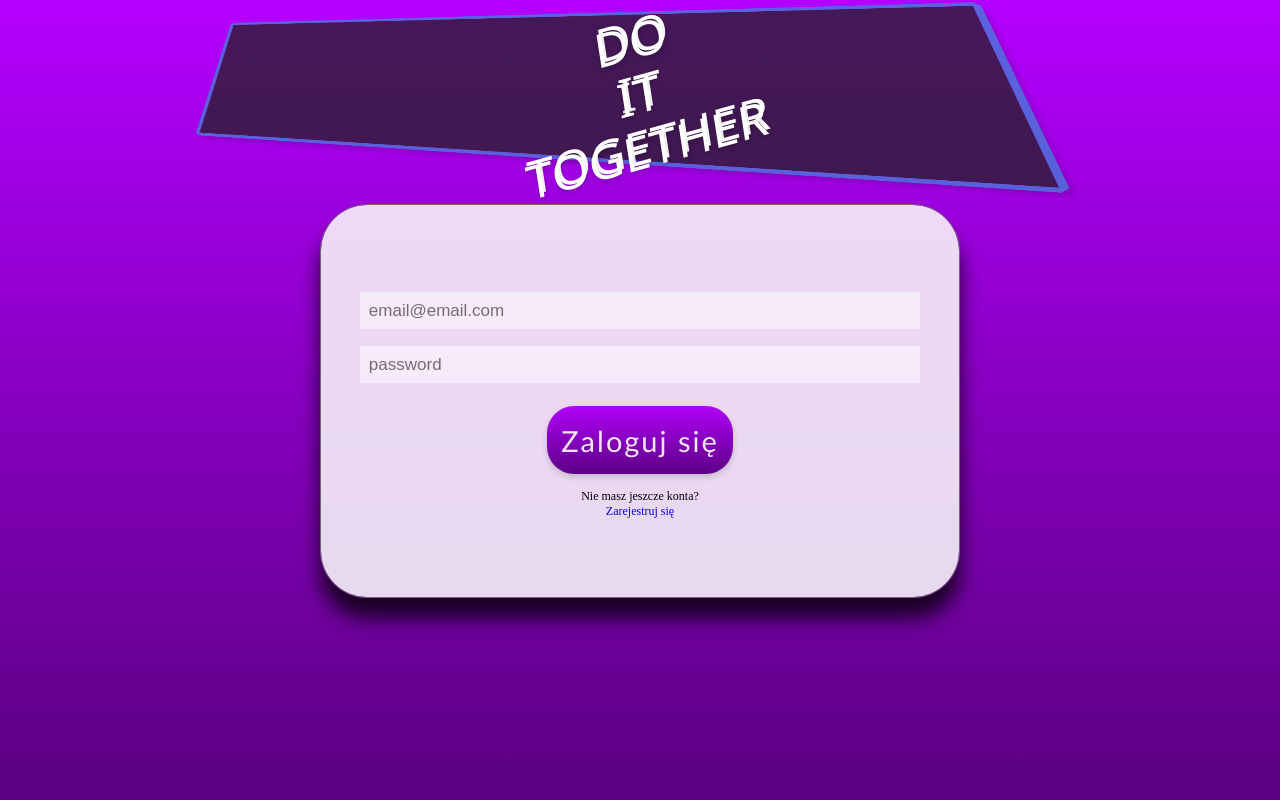
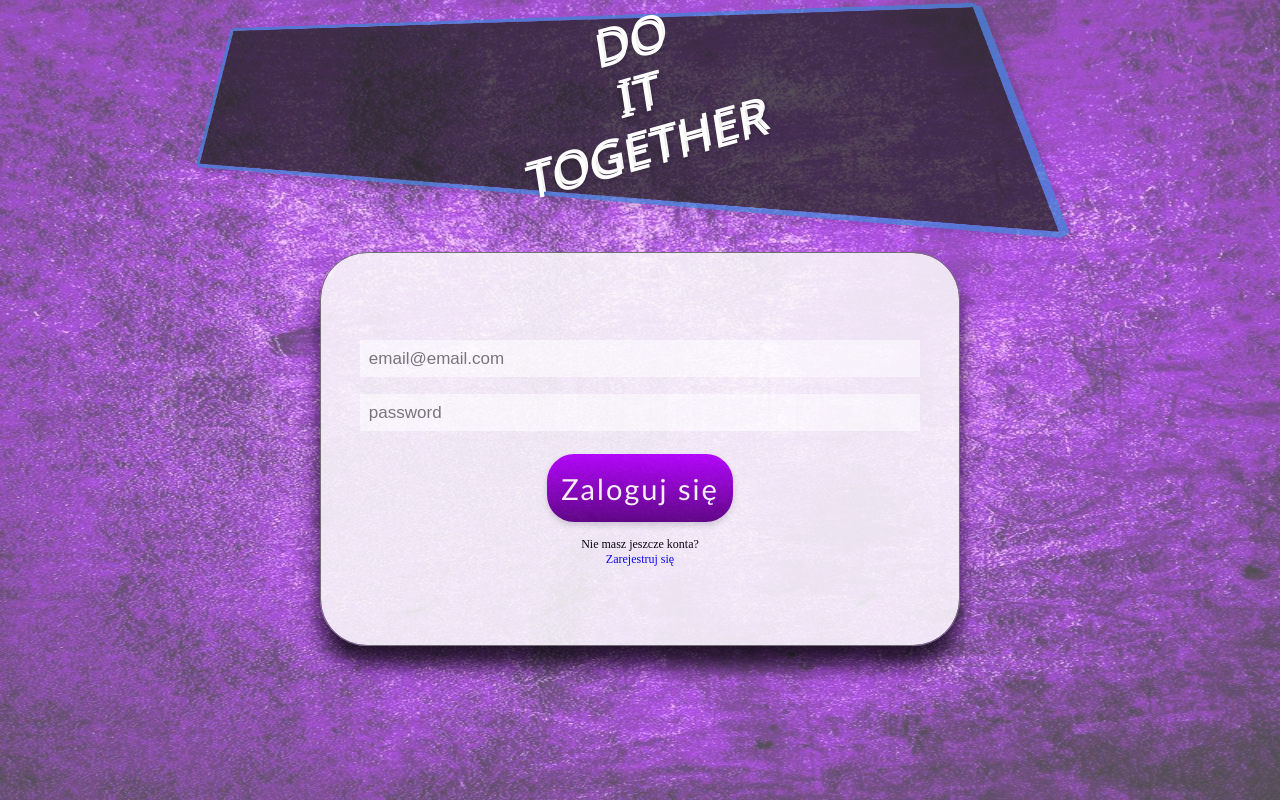
Before and after one commit to lukasmix06/DO-IT-TOGETHER, a PHP site: page / in a window 1280 px wide. Run offline with PHP 8.4, Linux system fonts and the light colour scheme; some libraries are stand-ins or nearby versions.

Commit message:
Inserting a background and improving views

```diff
--- a/public/css/activities.css
+++ b/public/css/activities.css
@@ -1,6 +1,6 @@
 section {
     display: grid;
-    grid-template-columns: repeat(3, 1fr);
+    grid-template-columns: repeat(4, 1fr);
     grid-gap: 2em;
     padding: 2em;
     overflow: auto;
@@ -30,8 +30,6 @@ section {
 .activities>div {
     border: 1px solid gray;
     border-radius: 1em 1em 0 0;
-    height: 50vh;
-
     display: flex;
     flex-direction: column;
     justify-content: space-between;
--- a/public/css/style.css
+++ b/public/css/style.css
@@ -1,5 +1,6 @@
 body {
     margin: 0;
+    /*background: transparent linear-gradient(180deg, #B400FF 0%, #5A0080 100%) 0% 0% no-repeat padding-box;*/
 
 }
 
@@ -10,16 +11,20 @@ body {
 .container {
     width: 100vw;
     height: 100vh;
-    background: transparent linear-gradient(180deg, #B400FF 0%, #5A0080 100%) 0% 0% no-repeat padding-box;
+    background-image: url("../img/output-onlinepngtools.png");
+    background-color: white;
+    opacity: 1;
+    background-size: 100% 100%;
     display: flex;
     flex-direction: column;
     align-items: center;
     overflow: auto
+
 }
 
 .logo#big {
     width: 70%;
-    height: 17em;
+    height: 21em;
     /*text-align: center;*/
     background-image: url("../img/logo2.png");
     background-size: 100% 100%;
@@ -53,6 +58,7 @@ body {
 .login-container {
     width: 50%;
     text-align: center;
+    opacity: 1;
 }
 
 
@@ -71,6 +77,7 @@ form.login {
     border: 1px solid #707070;
     border-radius: 47px;
     opacity: 0.92;
+
 }
 
 button {
```
Also changed, not shown: public/img/output-onlinepngtools.png (added).
